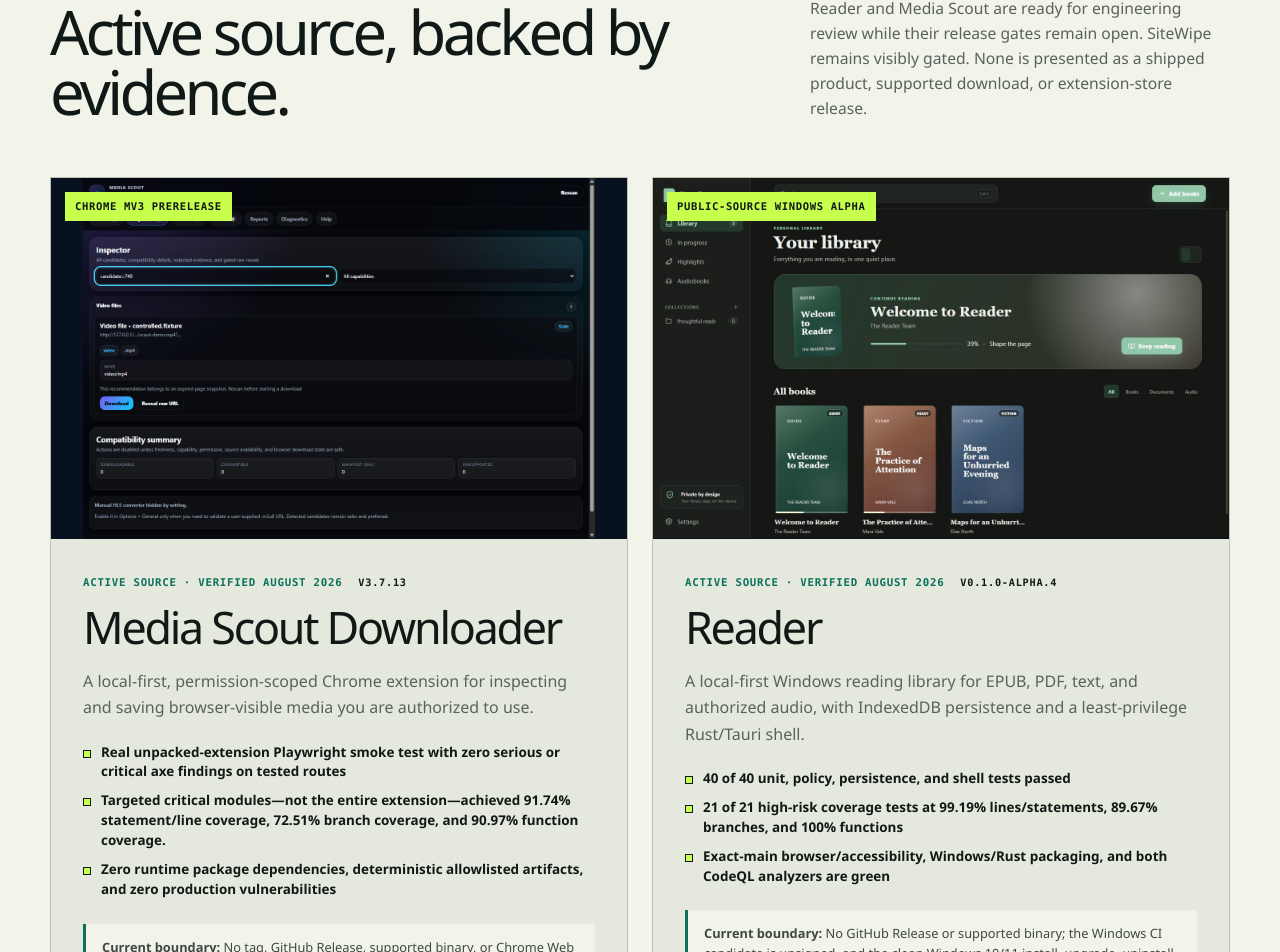
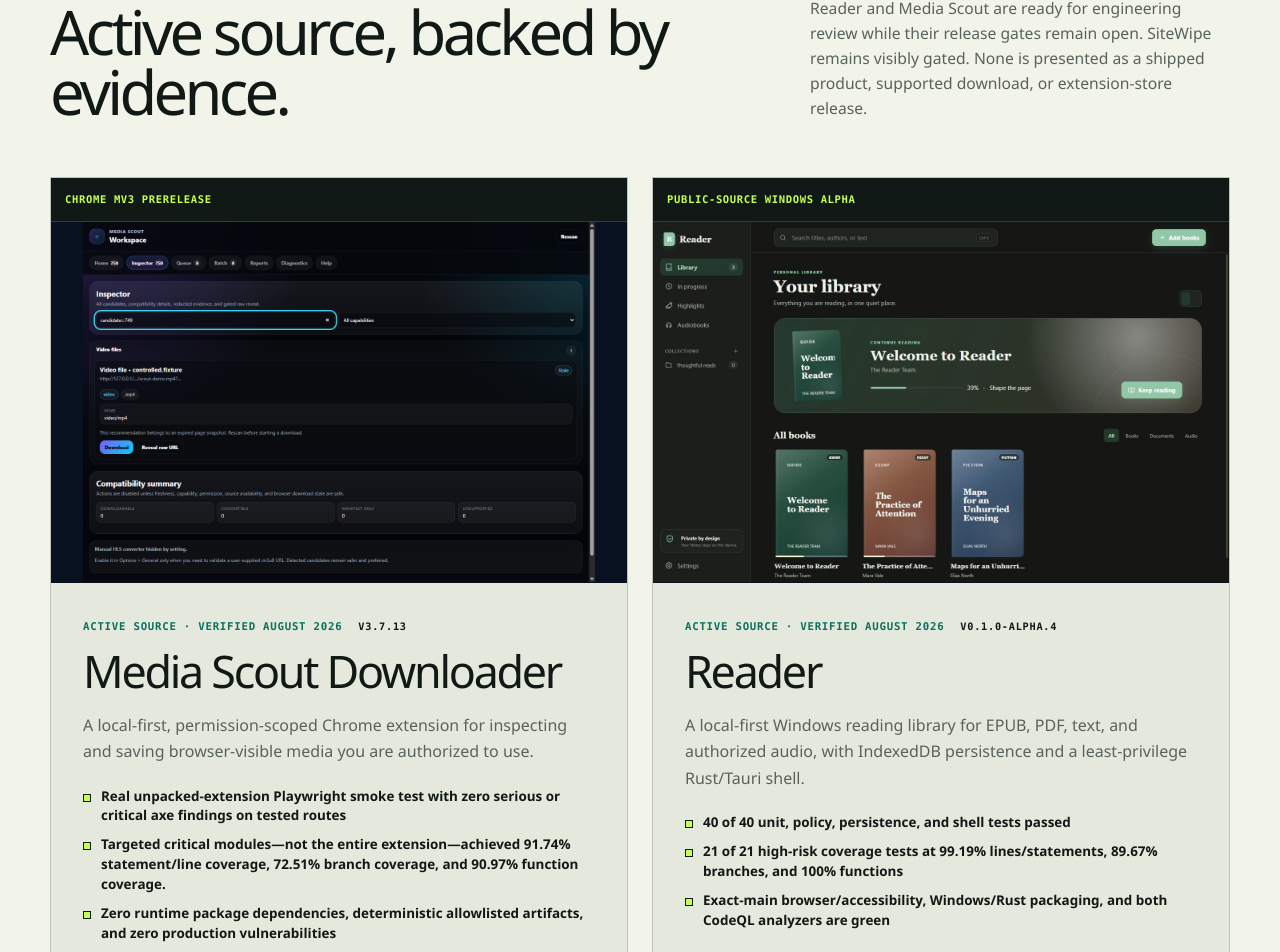
Before and after one commit to NouraldinFarge/portfolio-source, a Next.js app: page / in a window 1280 px wide. Shown: the part 4062-5014 px from the top of the page. Built offline with nearby package versions, Linux system fonts and the light colour scheme.

Commit message:
fix: keep project status outside screenshots

```diff
--- a/app/globals.css
+++ b/app/globals.css
@@ -89,11 +89,11 @@
 .prerelease-section { padding-top: 104px; }
 .active-project-grid { display: grid; grid-template-columns: 1fr 1fr; gap: 24px; }
 .active-project-card { min-width: 0; overflow: hidden; border: 1px solid var(--line); background: var(--paper-2); }
-.active-project-image { position: relative; display: block; overflow: hidden; background: #07111f; border-bottom: 1px solid var(--line); }
+.active-project-image { position: relative; display: flex; flex-direction: column; overflow: hidden; background: #07111f; border-bottom: 1px solid var(--line); }
 .active-project-image:focus-visible { outline: 3px solid var(--signal); outline-offset: -6px; }
 .active-project-image img { aspect-ratio: 16 / 10; object-fit: contain; filter: saturate(.92) contrast(1.025); transition: transform .45s ease; }
 .active-project-card:hover .active-project-image img { transform: scale(1.012); }
-.active-project-badge { position: absolute; z-index: 1; top: 14px; left: 14px; max-width: calc(100% - 28px); padding: 8px 10px; background: var(--signal); color: var(--ink); font: 700 .66rem/1.25 var(--font-geist-mono), monospace; letter-spacing: .06em; text-transform: uppercase; }
+.active-project-badge { order: -1; min-height: 44px; padding: 8px 14px; display: flex; align-items: center; background: var(--ink); color: var(--signal); border-bottom: 1px solid rgba(242, 243, 233, .16); font: 700 .66rem/1.25 var(--font-geist-mono), monospace; letter-spacing: .06em; text-transform: uppercase; }
 .active-project-copy { padding: 32px; }
 .active-project-copy h3 { margin: 12px 0 18px; font-size: clamp(2rem, 3.5vw, 3.3rem); line-height: 1; letter-spacing: -.05em; }
 .active-project-copy .prerelease-boundary { margin: 24px 0 0; padding: 14px 16px; border-left: 3px solid var(--teal); background: var(--paper); color: #3e4943; font-size: .8rem; line-height: 1.55; }
```
